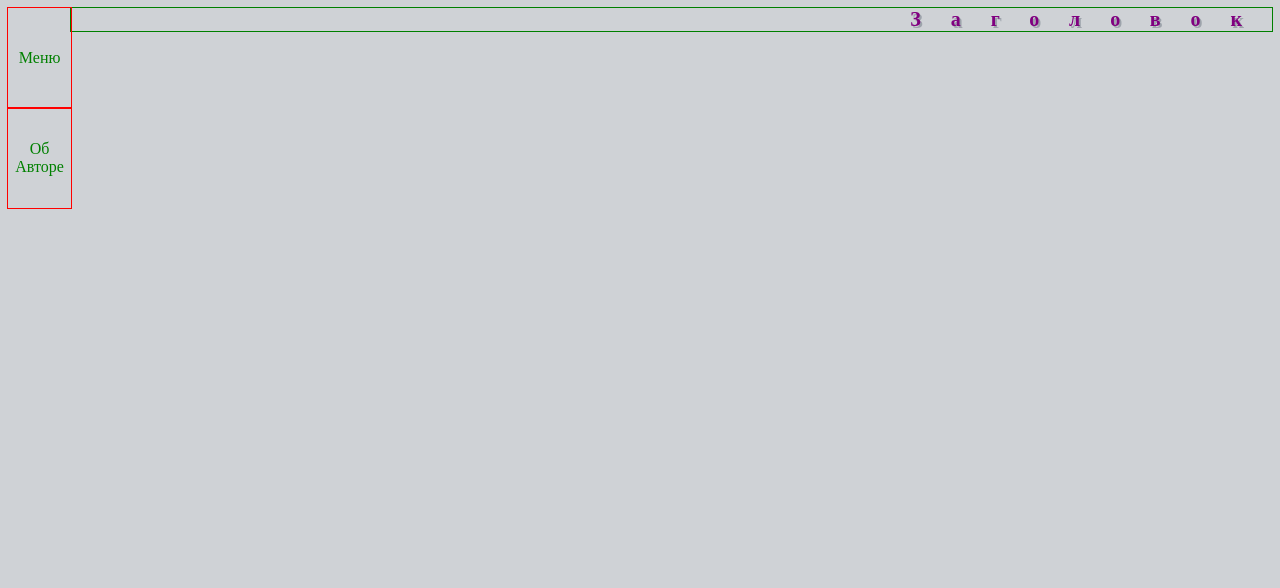
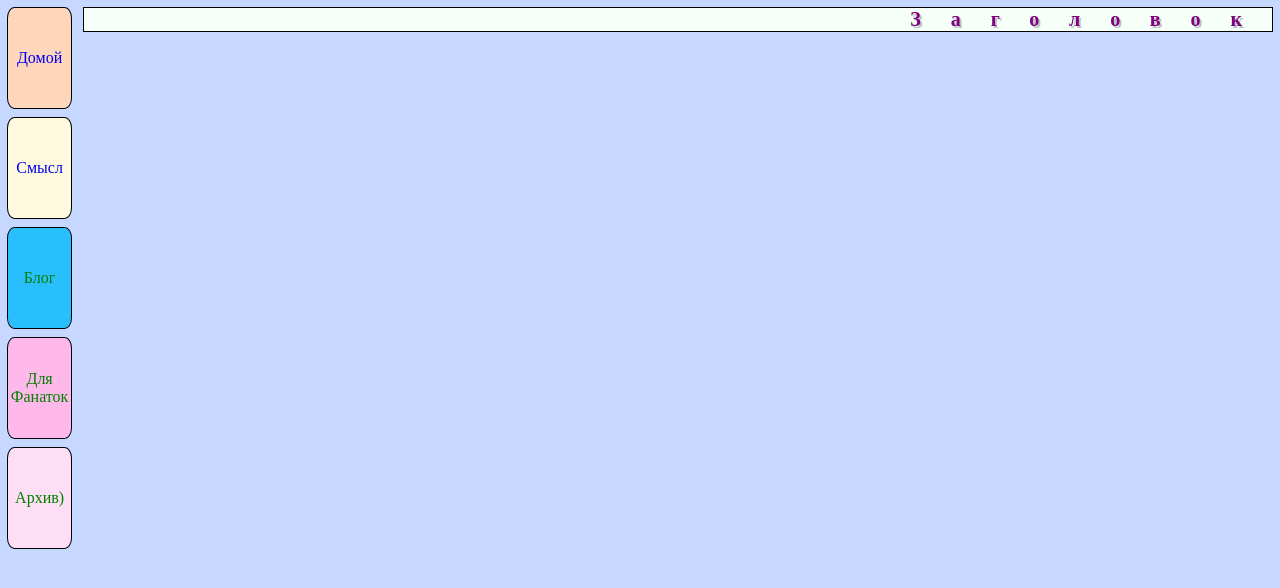
Before and after one commit to LogosITO/the-site, a plain HTML site: page index.html in a window 1280 px wide. Drawn offline with Linux system fonts and the light colour scheme.

Commit message:
info.html

```diff
--- /dev/null
+++ b/css/header.css
@@ -0,0 +1,32 @@
+div.header{
+	background-color: #F6FFF8;
+	width: 94%;
+	height: 5%;
+	float: right;
+	text-align: right;
+	vertical-align: center;
+	position: relative;
+	outline: 1px solid black;
+	top: none;
+	margin: none;
+}
+
+div.header a{
+	display: block;
+	float: right;
+	width: auto;
+	text-align: center;
+	font-size: 10px;
+	text-decoration: none;
+	color: purple;
+}
+
+div.header a:hover{
+	color: yellow;
+}
+
+div.header a h1{
+	margin: 0;
+	letter-spacing: 30px;
+	text-shadow: 2px 2px #1234;
+}
--- /dev/null
+++ b/css/menu.css
@@ -0,0 +1,50 @@
+div.menu{
+	width: 5%;
+	height: 100%;
+	text-align: center;
+	vertical-align: center;
+	color: green;
+	position: relative;
+	margin: none;
+}
+
+div.name, div.info, div.fanbase, div.blog, div.archive{
+  height: 100px;
+  text-align: center;
+  vertical-align: middle;
+	outline: 1px solid black;
+	border-radius: 10%;
+	position: relative;
+}
+
+div.info, div.fanbase, div.blog, div.archive{
+	margin-top: 10px;
+}
+
+div.name p, div.info p, div.fanbase p, div.blog p, div.archive p{
+	margin: 0;
+  position: absolute;
+  top: 50%;
+	left: 50%;
+  transform: translate(-50%, -50%);
+}
+
+div.name{ background-color: #FED6BC; }
+
+div.info{ background-color: #FFFADD; }
+
+div.blog{ background-color: #29BFFF; }
+
+div.fanbase{ background-color: #FFB8EA; }
+
+div.archive{ background-color: #FEDEF4; }
+
+div.name:hover{ background-color: #DEF7FE; }
+
+div.info:hover{ background-color: #C3FBD8; }
+
+div.blog:hover{ background-color: #F1FF79; }
+
+div.fanbase:hover{ background-color: #84D9FF; }
+
+div.archive:hover{ background-color: #FF658C; }
--- a/css/styles.css
+++ b/css/styles.css
@@ -1,57 +1,3 @@
 body{
-	background-color: #1233;
+	background-color: #C6D8FF;
 }
-
-div.header{
-	width: 95%;
-	height: 5%;
-	float: right;
-	text-align: right;
-	vertical-align: center;
-	outline: 1px solid green;
-}
-
-div.header a{
-	display: block;
-	float: right;
-	width: auto;
-	text-align: center;
-	font-size: 10px;
-	text-decoration: none;
-	color: purple;
-}
-
-div.header a:hover{
-	color: yellow;
-}
-
-div.header a h1{
-	margin: 0;
-	letter-spacing: 30px;
-	text-shadow: 2px 2px #1234;
-}
-
-div.menu{
-	width: 5%;
-	height: 100%;
-	text-align: center;
-	vertical-align: center;
-	color: green;
-	position: relative;
-}
-
-div.name, div.info{
-  height: 100px;
-  text-align: center;
-  vertical-align: middle;
-	outline: 1px solid red;
-	position: relative;
-}
-
-div.name p, div.info p{
-	margin: 0;
-  position: absolute;
-  top: 50%;
-	left: 50%;
-  transform: translate(-50%, -50%);
-}
--- a/index.html
+++ b/index.html
@@ -2,8 +2,11 @@
 
 <html>
 <head>
-	<title> css master </title>
+	<title> Дома </title>
+	<link rel = "stylesheet" href = "css/header.css" type = "text/css"/>
+	<link rel = "stylesheet" href = "css/menu.css" type = "text/css"/>
 	<link rel = "stylesheet" href = "css/styles.css" type = "text/css"/>
+	<link rel = "icon" href = "images/icon.png" type = "image/x-coin"/>
 </head>
 <body>
 	<div class = "header">
@@ -12,8 +15,25 @@
 		</a>
 	</div>
 	<div class = "menu">
-		<div class = "name"><p>Меню</p></div>
-		<div class = "info"><p>Об Авторе</p></div>
+		<a href = "index.html" onclick = "checkMenuClickCounter()" value = "">
+			<div class = "name">
+				<p>Домой</p>
+			</div>
+		</a>
+		<a href = "info.html">
+			<div class = "info">
+				<p>Смысл</p>
+			</div>
+		</a>
+		<div class = "blog">
+			<p>Блог</p>
+		</div>
+		<div class = "fanbase">
+			<p>Для Фанаток</p>
+		</div>
+		<div class = "archive">
+			<p>Архив)</p>
+		</div>
 	</div>
 </body>
 </html>
```
Also changed, not shown: css/textblocks.css (added, +39 -0 lines), info.html (added, +52 -0 lines), images/icon.png (added).
